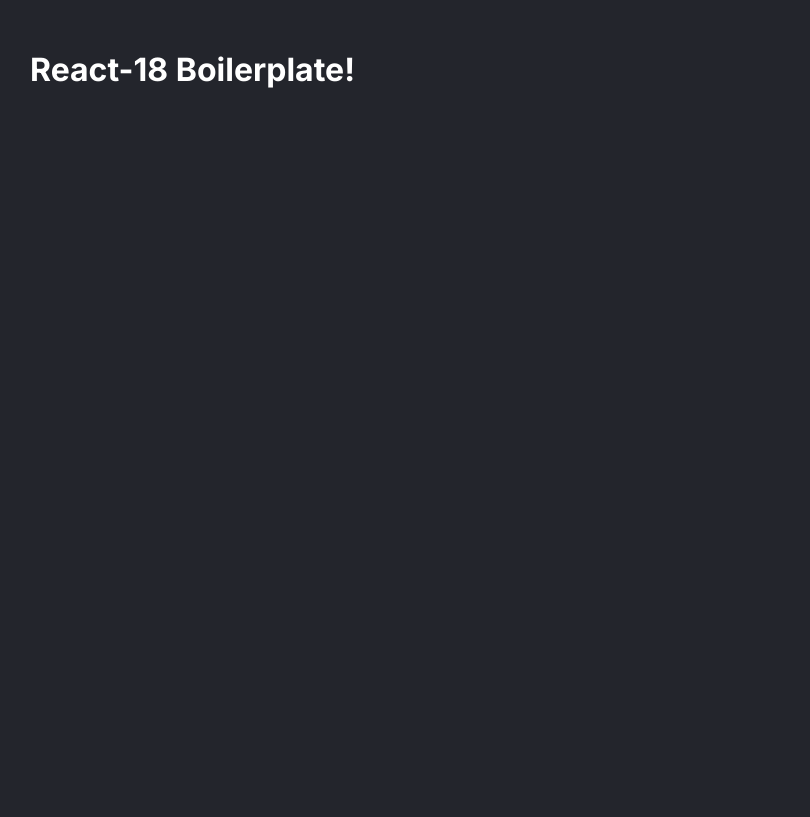
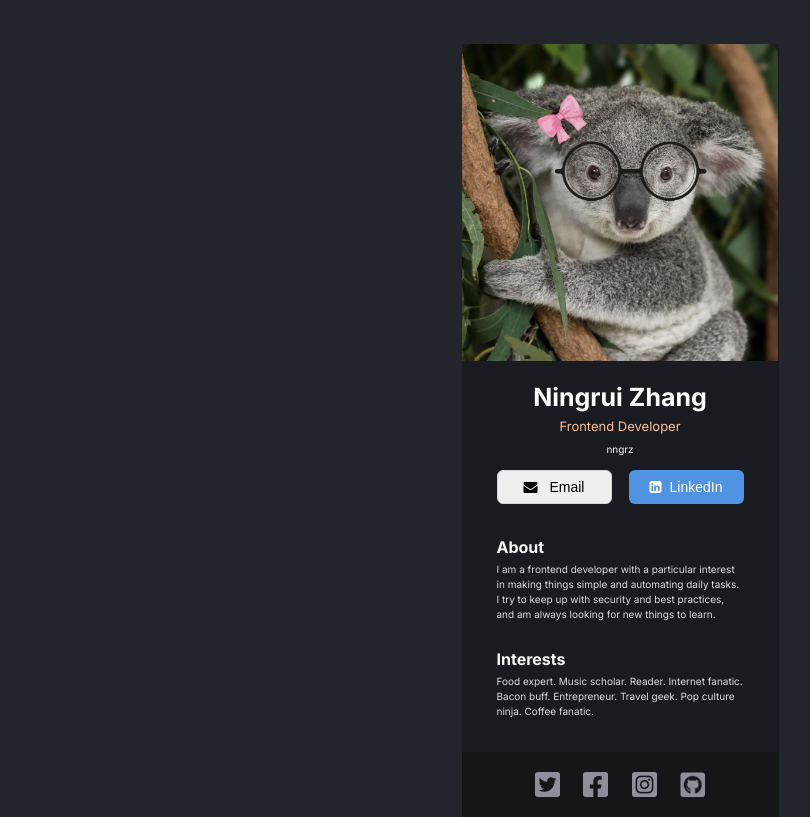
Before and after one commit to nngrz/business-card, a React app: page / in a window 1280 px wide. Shown: the whole page, without its empty margins (20-830 px from the left). Built offline with nearby package versions, Linux system fonts and the light colour scheme.

Commit message:
copy files from React-project-set/digital_business_card

```diff
--- a/public/index.css
+++ b/public/index.css
@@ -6,8 +6,9 @@
 body {
     /* display and box model */
     margin: 0;
+    padding-top: 44px;
+    padding-bottom: 44px;
     height: 100vh;
-    padding: 50px;
 
     /* color */
     background-color: #23252C;
@@ -16,6 +17,127 @@
     font-family: Inter, sans-serif;
 }
 
-h1 {
+.container {
+    /* display and box model */
+    width: 317px;
+    display: flex;
+    flex-direction: column;
+    margin: auto;
+}
+
+.header, .main {
+    background-color: #1A1B21;
+}
+
+.info--image {
+    height: 317px;
+    margin: auto;
+    border-radius: 10px 10px 0 0;
+}
+
+.info--name {
+    /* display and box model */
+    margin-top: 21px;
+    /* color */
+    color: #FFFFFF;
+
+    /* text */
+    font-size: 25px;
+    font-weight: 700;
+    text-align: center;
+}
+
+.info--role {
+    /* display and box model */
+    margin-top: 6px;
+
+    /* color */
+    color: #F3BF99;
+
+    /* text */
+    font-size: 13px;
+    font-weight: 400;
+    text-align: center;
+}
+
+.info--website {
+    /* display and box model */
+    margin-top: 9px;
+
+    /* color */
+    color: #F5F5F5;
+
+    /* text */
+    font-size: 10px;
+    font-weight: 400;
+    text-align: center;
+}
+
+.info--buttons {
+    display: flex;
+    justify-content: space-between;
+    margin-top: 15px;
+    margin-left: 35px;
+    margin-right: 35px;
+}
+
+button {
+    /* display and box model */
+    width: 115px;
+    height: 34px;
+    border-radius: 6px;
+
+    /* text */
+    font-size: 14px;
+    font-weight: 500;
+}
+
+button > i {
+    margin-right: 8px;
+}
+
+.btn--email {
+    border: 1px solid #D1D5DB;
+}
+
+.btn--linkedin {
+    border: 0;
+
+    /* color */
+    background-color: #5093E2;
     color: white;
 }
+
+.main {
+    /* display and box model */
+    padding: 33px 35px;
+}
+
+.main h2 {
+    font-size: 16px;
+    font-weight: 700;
+    color: #F5F5F5;
+}
+
+.main p {
+    margin-top: 5px;
+    font-size: 10px;
+    font-weight: 400;
+    line-height: 15px;
+    color: #DCDCDC;
+}
+
+.interest--container {
+    margin-top: 27px;
+}
+
+.icons {
+    display: flex;
+    justify-content: space-between;
+    padding: 20px 73px;
+    background-color: #161619;
+}
+
+.icons > img {
+    width: 25px;
+}
--- /dev/null
+++ b/src/DigitalCard.js
@@ -0,0 +1,20 @@
+import React from "react"
+import About from "./components/About"
+import Info from "./components/Info"
+import Interests from "./components/Interests"
+import Footer from "./components/Footer"
+
+export default function DigitalCard() {
+    return (
+        <div className="container">
+            <div className="header">
+                <Info />
+            </div>
+            <div className="main">
+                <About />
+                <Interests />
+            </div>
+            <Footer />
+        </div>
+    )
+}
--- /dev/null
+++ b/src/components/About.js
@@ -0,0 +1,10 @@
+import React from "react"
+
+export default function About() {
+    return (
+        <div className="about--container">
+            <h2 className="about--title">About</h2>
+            <p className="about--text">I am a frontend developer with a particular interest in making things simple and automating daily tasks. I try to keep up with security and best practices, and am always looking for new things to learn.</p>
+        </div>
+    )
+}
--- /dev/null
+++ b/src/components/Footer.js
@@ -0,0 +1,12 @@
+import React from "react"
+
+export default function Footer() {
+    return (
+        <nav className="icons">
+            <img src="../images/twitter.png"></img>
+            <img src="../images/facebook.png"></img>
+            <img src="../images/ig.png"></img>
+            <img src="../images/github.png"></img>
+        </nav>
+    )
+}
--- /dev/null
+++ b/src/components/Info.js
@@ -0,0 +1,16 @@
+import React from "react";
+
+export default function Info() {
+    return (
+        <div className="info--container">
+            <img src="../images/profile.jpg" className="info--image" />
+            <h1 className="info--name">Ningrui Zhang</h1>
+            <p className="info--role"> Frontend Developer</p>
+            <p className="info--website">nngrz</p>
+            <div className="info--buttons">
+                <button className="btn--email"><i className="fa fa-envelope"></i> Email</button>
+                <button className="btn--linkedin"><i className="fa fa-linkedin-square" style={{size:"16px",color:"white"}}></i>LinkedIn</button>
+            </div>
+        </div>
+    )
+}
--- /dev/null
+++ b/src/components/Interests.js
@@ -0,0 +1,10 @@
+import React from "react"
+
+export default function Interests() {
+    return (
+        <div className="interest--container">
+            <h2 className="interest--title">Interests</h2>
+            <p className="interest--text">Food expert. Music scholar. Reader. Internet fanatic. Bacon buff. Entrepreneur. Travel geek. Pop culture ninja. Coffee fanatic.</p>
+        </div>
+    )
+}
--- a/src/index.js
+++ b/src/index.js
@@ -1,12 +1,5 @@
 import React from "react"
 import ReactDOM from "react-dom/client"
+import DigitalCard from "./DigitalCard"
 
-function Greeting() {
-    return (
-        <div>
-            <h1>React-18 Boilerplate!</h1>
-        </div>
-    )
-}
-
-ReactDOM.createRoot(document.getElementById("root")).render(<Greeting />)
+ReactDOM.createRoot(document.getElementById("root")).render(<DigitalCard />)
```
Also changed, not shown: public/images/facebook.png (added), public/images/github.png (added), public/images/ig.png (added), public/images/profile.jpg (added), public/images/twitter.png (added).
